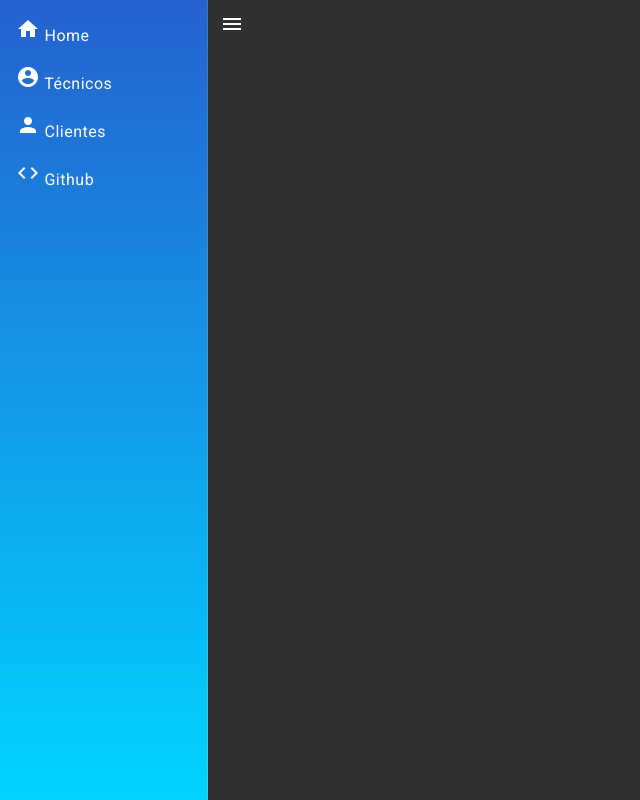
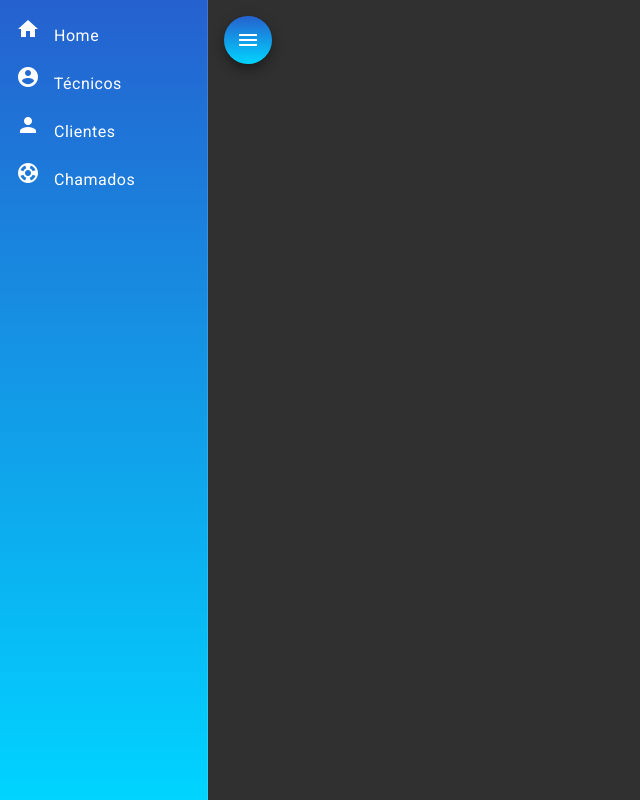
Before and after one commit to saulo-maker/helpdesk-front-end, an Angular app: page / in a window 1280 px wide. Both pictures are taken after a click on the button "menu". Shown: the whole page, without its empty margins (0-640 px from the left). Built offline with nearby package versions, Linux system fonts and the light colour scheme.

Commit message:
Criado sidenav

```diff
--- a/src/app/components/nav/nav.component.css
+++ b/src/app/components/nav/nav.component.css
@@ -7,3 +7,23 @@
     color: white;
     background: linear-gradient(180deg, rgba(2,0,36,1) 0%, rgba(37,97,207,1) 0%, rgba(0,212,255,1) 100%);
  }
+
+ img {
+    width: 100%;
+    height: 7rem;
+    margin: .8rem auto 1rem auto;
+ }
+
+ .sidenav a {
+    color: white;
+ }
+
+ .sidenav i {
+    margin-right: .6rem;
+ }
+
+ .menu {
+    margin: 1rem 0 0 1rem;
+    color: white;
+    background: linear-gradient(180deg, rgba(2,0,36,1) 0%, rgba(37,97,207,1) 0%, rgba(0,212,255,1) 100%);
+ }
--- a/src/app/components/nav/nav.component.html
+++ b/src/app/components/nav/nav.component.html
@@ -5,25 +5,27 @@
              <i class="material-icons">home</i>
              Home
           </a>
-             <a style="display: flex; align-items: center; flex-direction: row;" mat-list-item routerLink="home">
+          <a mat-list-item routerLink="tecnicos">
              <i class="material-icons">account_circle</i>
              Técnicos
           </a>
-             <a mat-list-item routerLink="home">
+          <a mat-list-item routerLink="clientes">
              <i class="material-icons">person</i>
              Clientes
           </a>
-             <a mat-list-item routerLink="home">
-                <i class="material-icons">code</i>
-                Github
+          <a mat-list-item routerLink="chamados">
+             <i class="material-icons">support</i>
+             Chamados
           </a>
+
        </mat-nav-list>
     </mat-drawer>
 
     <div class="sidenav-content">
-      <button class="menu" (click)="drawer.toggle()" mat-icon-button>
+       <button class="menu mat-elevation-z8" (click)="drawer.toggle()" mat-icon-button>
           <mat-icon>menu</mat-icon>
        </button>
+       <router-outlet></router-outlet>
     </div>
 
  </mat-drawer-container>
```
Lines whose indentation alone changed are shown as unchanged.
